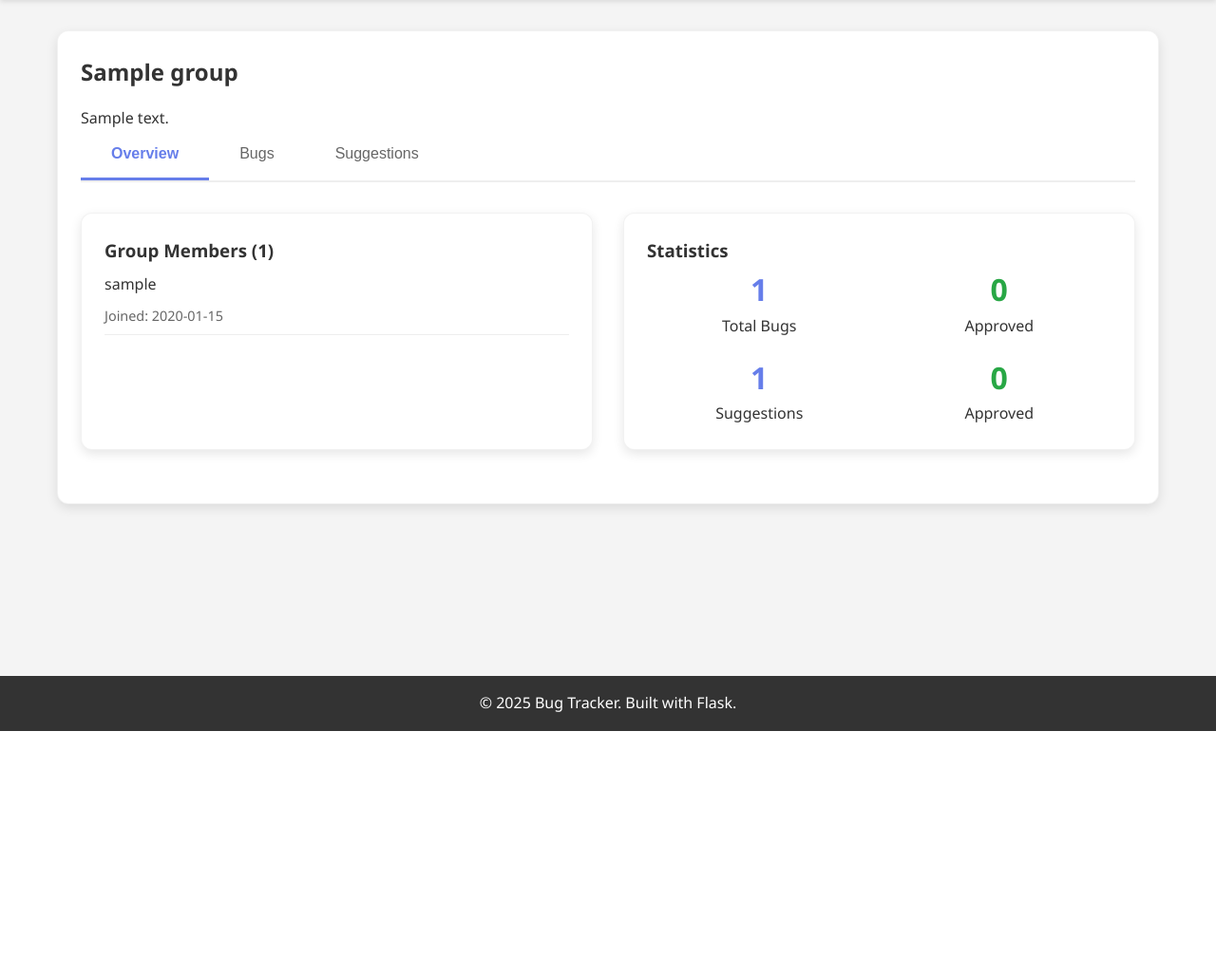
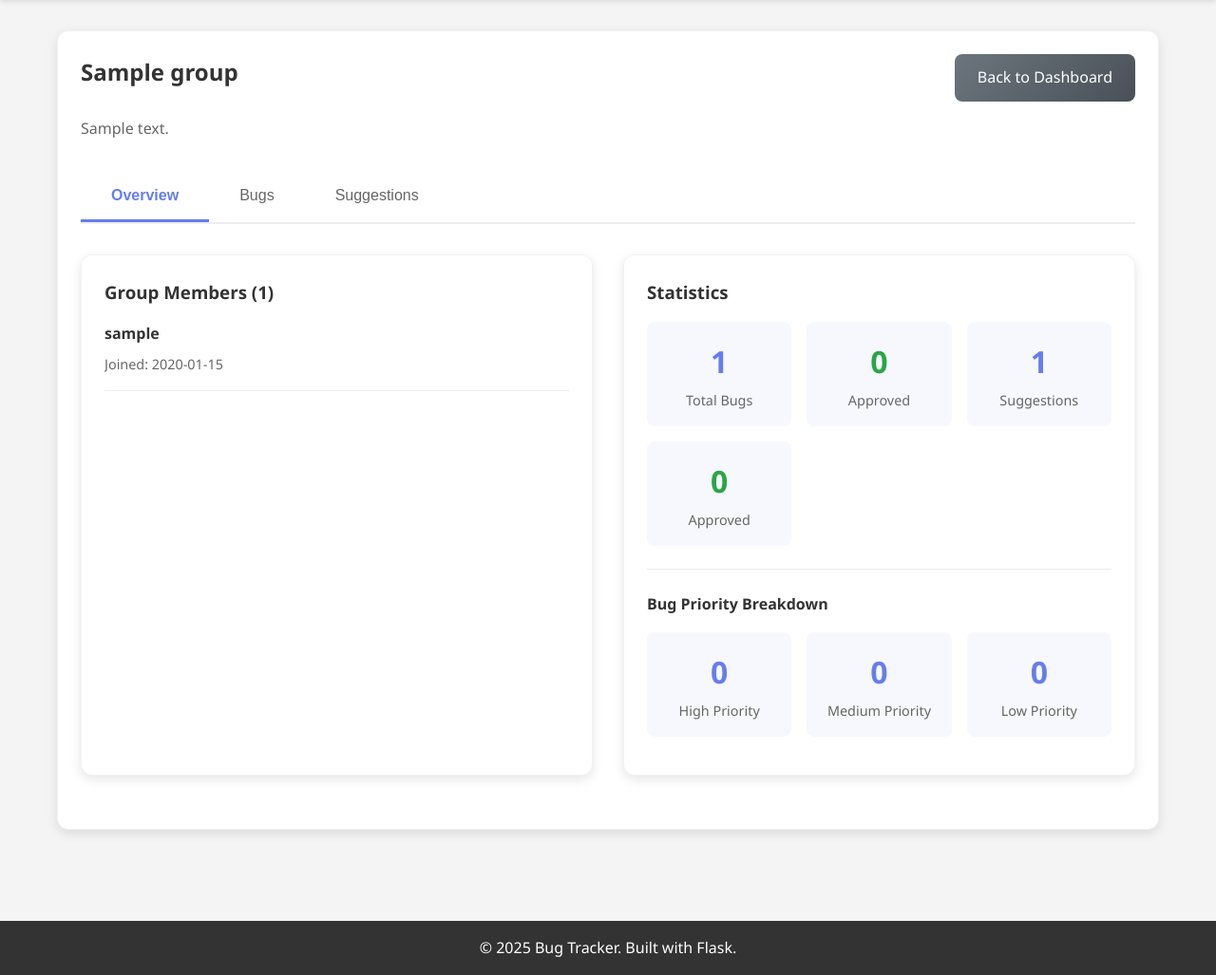
Before and after one commit to harsha-7179/bug-tracker, a Flask app: template templates/group_detail.html in a window 1280 px wide. Shown: the part 70-1097 px from the top of the page at 95% size. Before the commit the page ends 840 px from the top, so only its background shows below. Run offline with Flask 3, Linux system fonts and the light colour scheme; the template is opened without the code that fills it: most values are stand-ins (such as "Sample title", 1, 10 or a date in 2020).

Commit message:
Update group_detail.html

```diff
--- a/templates/group_detail.html
+++ b/templates/group_detail.html
@@ -2,14 +2,17 @@
 {% block content %}
 <div class="card">
     <div class="item-header">
+        <div>
             <h2>{{ group.name }}</h2>
             {% if is_leader %}
-            <span style="color: #28a745; font-weight: bold;">👑 Leader</span>
+                <span class="status-approved" style="margin-top: 0.5rem;">👑 Leader</span>
             {% endif %}
+        </div>
+        <a href="{{ url_for('dashboard') }}" class="btn btn-secondary">Back to Dashboard</a>
     </div>
 
     {% if group.description %}
-        <p>{{ group.description }}</p>
+        <p style="color: #666; margin-bottom: 2rem;">{{ group.description }}</p>
     {% endif %}
 
     <div class="tabs">
@@ -24,27 +27,39 @@
             <!-- Members Section -->
             <div class="card">
                 <h3>Group Members ({{ members|length }})</h3>
-                <ul style="list-style: none;">
+                <div style="max-height: 400px; overflow-y: auto;">
                     {% for member in members %}
-                    <li style="padding: 0.5rem 0; border-bottom: 1px solid #eee;">
-                        {{ member.username }}
+                    <div style="padding: 1rem 0; border-bottom: 1px solid #eee; display: flex; justify-content: space-between; align-items: center;">
+                        <div>
+                            <strong>{{ member.username }}</strong>
                             {% if member.is_leader %}
-                            <span style="color: #28a745;">(Leader)</span>
+                                <span class="status-approved" style="font-size: 0.8rem; margin-left: 0.5rem;">Leader</span>
                             {% endif %}
-                        <span class="file-info">Joined: {{ member.joined_at[:10] }}</span>
-                    </li>
+                            <div class="file-info">Joined: {{ member.joined_at[:10] }}</div>
+                        </div>
+                        {% if is_leader and not member.is_leader and member.username != session.username %}
+                            <a href="{{ url_for('make_leader', group_id=group.id, user_id=member.user_id) }}"
+                               class="btn btn-small btn-success"
+                               onclick="return confirm('Make {{ member.username }} a leader?')">
+                                Make Leader
+                            </a>
+                        {% endif %}
+                    </div>
                     {% endfor %}
-                </ul>
+                </div>
 
                 {% if is_leader %}
-                    <form method="POST" action="{{ url_for('invite_user', group_id=group.id) }}" style="margin-top: 1rem;">
+                    <form method="POST" action="{{ url_for('invite_user', group_id=group.id) }}" style="margin-top: 1.5rem; padding-top: 1.5rem; border-top: 1px solid #eee;">
+                        <h4 style="margin-bottom: 1rem;">Invite User</h4>
                         <div class="form-group">
-                            <label for="username">Invite User by Username:</label>
-                            <div style="display: flex; gap: 0.5rem;">
-                                <input type="text" name="username" placeholder="Enter username" required style="flex: 1;">
-                                <button type="submit" class="btn">Invite</button>
+                            <label for="username">Username:</label>
+                            <input type="text" name="username" placeholder="Enter username" required>
                         </div>
+                        <div class="form-group">
+                            <label for="message">Invitation Message (optional):</label>
+                            <textarea name="message" placeholder="Add a personal message..." rows="2"></textarea>
                         </div>
+                        <button type="submit" class="btn">Send Invitation</button>
                     </form>
                 {% endif %}
             </div>
@@ -52,22 +67,41 @@
             <!-- Quick Stats -->
             <div class="card">
                 <h3>Statistics</h3>
-                <div style="display: grid; grid-template-columns: 1fr 1fr; gap: 1rem;">
-                    <div style="text-align: center;">
-                        <div style="font-size: 2rem; font-weight: bold; color: #667eea;">{{ bugs|length }}</div>
-                        <div>Total Bugs</div>
+                <div class="stats-grid">
+                    <div class="stat-item">
+                        <span class="stat-number">{{ bugs|length }}</span>
+                        <div class="stat-label">Total Bugs</div>
                     </div>
-                    <div style="text-align: center;">
-                        <div style="font-size: 2rem; font-weight: bold; color: #28a745;">{{ bugs|selectattr('status', 'equalto', 'approved')|list|length }}</div>
-                        <div>Approved</div>
+                    <div class="stat-item">
+                        <span class="stat-number" style="color: #28a745;">{{ bugs|selectattr('status', 'equalto', 'approved')|list|length }}</span>
+                        <div class="stat-label">Approved</div>
                     </div>
-                    <div style="text-align: center;">
-                        <div style="font-size: 2rem; font-weight: bold; color: #667eea;">{{ suggestions|length }}</div>
-                        <div>Suggestions</div>
+                    <div class="stat-item">
+                        <span class="stat-number">{{ suggestions|length }}</span>
+                        <div class="stat-label">Suggestions</div>
                     </div>
-                    <div style="text-align: center;">
-                        <div style="font-size: 2rem; font-weight: bold; color: #28a745;">{{ suggestions|selectattr('status', 'equalto', 'approved')|list|length }}</div>
-                        <div>Approved</div>
+                    <div class="stat-item">
+                        <span class="stat-number" style="color: #28a745;">{{ suggestions|selectattr('status', 'equalto', 'approved')|list|length }}</span>
+                        <div class="stat-label">Approved</div>
+                    </div>
+                </div>
+
+                <!-- Priority Breakdown -->
+                <div style="margin-top: 1.5rem; padding-top: 1.5rem; border-top: 1px solid #eee;">
+                    <h4>Bug Priority Breakdown</h4>
+                    <div class="stats-grid">
+                        <div class="stat-item">
+                            <span class="stat-number priority-high">{{ bugs|selectattr('priority', 'equalto', 'high')|list|length }}</span>
+                            <div class="stat-label">High Priority</div>
+                        </div>
+                        <div class="stat-item">
+                            <span class="stat-number priority-medium">{{ bugs|selectattr('priority', 'equalto', 'medium')|list|length }}</span>
+                            <div class="stat-label">Medium Priority</div>
+                        </div>
+                        <div class="stat-item">
+                            <span class="stat-number priority-low">{{ bugs|selectattr('priority', 'equalto', 'low')|list|length }}</span>
+                            <div class="stat-label">Low Priority</div>
+                        </div>
                     </div>
                 </div>
             </div>
@@ -84,13 +118,23 @@
         <div class="card">
             <h4>Report New Bug</h4>
             <form method="POST" action="{{ url_for('upload_bug', group_id=group.id) }}" enctype="multipart/form-data">
+                <div class="grid grid-2">
                     <div class="form-group">
                         <label for="bug_title">Title:</label>
                         <input type="text" id="bug_title" name="title" required>
                     </div>
                     <div class="form-group">
+                        <label for="priority">Priority:</label>
+                        <select id="priority" name="priority">
+                            <option value="low">Low</option>
+                            <option value="medium" selected>Medium</option>
+                            <option value="high">High</option>
+                        </select>
+                    </div>
+                </div>
+                <div class="form-group">
                     <label for="bug_description">Description:</label>
-                    <textarea id="bug_description" name="description" rows="3" required></textarea>
+                    <textarea id="bug_description" name="description" rows="4" required placeholder="Describe the bug in detail..."></textarea>
                 </div>
                 <div class="form-group">
                     <label for="file">Attachment (optional):</label>
@@ -106,30 +150,47 @@
             {% for bug in bugs %}
             <div class="card">
                 <div class="item-header">
+                    <div>
                         <h4>{{ bug.title }}</h4>
+                        <div style="display: flex; gap: 1rem; align-items: center; margin-top: 0.5rem;">
+                            <span class="priority-{{ bug.priority }}">{{ bug.priority.upper() }} PRIORITY</span>
+                            <span class="status-{{ bug.status }}">{{ bug.status.upper() }}</span>
+                        </div>
+                    </div>
                     <div class="item-actions">
-                        <span class="status-{{ bug.status }}">{{ bug.status.upper() }}</span>
+                        {% if bug.reporter_id == session.user_id or is_leader %}
+                            <a href="{{ url_for('edit_bug', bug_id=bug.id) }}" class="btn btn-small btn-secondary">Edit</a>
+                        {% endif %}
                         {% if is_leader and bug.status == 'pending' %}
-                            <a href="{{ url_for('approve_bug', bug_id=bug.id) }}" class="btn btn-success">Approve</a>
+                            <a href="{{ url_for('approve_bug', bug_id=bug.id) }}"
+                               class="btn btn-small btn-success"
+                               onclick="return confirm('Approve this bug report?')">Approve</a>
                         {% endif %}
                     </div>
                 </div>
-                <p>{{ bug.description }}</p>
+                <p style="margin: 1rem 0;">{{ bug.description }}</p>
                 {% if bug.file_path %}
-                    <div class="file-info">
+                    <div class="file-info" style="margin-bottom: 1rem;">
                         📎 <a href="{{ url_for('static', filename=bug.file_path) }}" target="_blank">{{ bug.file_name }}</a>
                     </div>
                 {% endif %}
                 <div class="file-info">
-                    Reported by {{ bug.reporter_name }} on {{ bug.created_at[:16] }}
+                    <div>Reported by <strong>{{ bug.reporter_name }}</strong> on {{ bug.created_at[:16] }}</div>
                     {% if bug.approved_at %}
-                        | Approved on {{ bug.approved_at[:16] }}
+                        <div>Approved by <strong>{{ bug.approved_by_name }}</strong> on {{ bug.approved_at[:16] }}</div>
+                    {% endif %}
+                    {% if bug.last_edited %}
+                        <div>Last edited: {{ bug.last_edited[:16] }}</div>
                     {% endif %}
                 </div>
             </div>
             {% endfor %}
         {% else %}
-            <p>No bug reports yet.</p>
+            <div style="text-align: center; padding: 3rem; color: #666;">
+                <div style="font-size: 4rem; margin-bottom: 1rem;">🐛</div>
+                <h3>No Bug Reports Yet</h3>
+                <p>Be the first to report a bug!</p>
+            </div>
         {% endif %}
     </div>
 
@@ -149,7 +210,7 @@
                 </div>
                 <div class="form-group">
                     <label for="suggestion_description">Description:</label>
-                    <textarea id="suggestion_description" name="description" rows="3" required></textarea>
+                    <textarea id="suggestion_description" name="description" rows="4" required placeholder="Describe your suggestion in detail..."></textarea>
                 </div>
                 <button type="submit" class="btn">Submit Suggestion</button>
             </form>
@@ -164,22 +225,30 @@
                     <div class="item-actions">
                         <span class="status-{{ suggestion.status }}">{{ suggestion.status.upper() }}</span>
                         {% if is_leader and suggestion.status == 'pending' %}
-                            <a href="{{ url_for('approve_suggestion', suggestion_id=suggestion.id) }}" class="btn btn-success">Approve</a>
-                            <a href="{{ url_for('reject_suggestion', suggestion_id=suggestion.id) }}" class="btn btn-danger">Reject</a>
+                            <a href="{{ url_for('approve_suggestion', suggestion_id=suggestion.id) }}"
+                               class="btn btn-small btn-success"
+                               onclick="return confirm('Approve this suggestion?')">Approve</a>
+                            <a href="{{ url_for('reject_suggestion', suggestion_id=suggestion.id) }}"
+                               class="btn btn-small btn-danger"
+                               onclick="return confirm('Reject this suggestion?')">Reject</a>
                         {% endif %}
                     </div>
                 </div>
-                <p>{{ suggestion.description }}</p>
+                <p style="margin: 1rem 0;">{{ suggestion.description }}</p>
                 <div class="file-info">
-                    Suggested by {{ suggestion.author_name }} on {{ suggestion.created_at[:16] }}
+                    <div>Suggested by <strong>{{ suggestion.author_name }}</strong> on {{ suggestion.created_at[:16] }}</div>
                     {% if suggestion.reviewed_at %}
-                        | Reviewed on {{ suggestion.reviewed_at[:16] }}
+                        <div>Reviewed by <strong>{{ suggestion.reviewed_by_name }}</strong> on {{ suggestion.reviewed_at[:16] }}</div>
                     {% endif %}
                 </div>
             </div>
             {% endfor %}
         {% else %}
-            <p>No suggestions yet.</p>
+            <div style="text-align: center; padding: 3rem; color: #666;">
+                <div style="font-size: 4rem; margin-bottom: 1rem;">💡</div>
+                <h3>No Suggestions Yet</h3>
+                <p>Share your ideas to improve the project!</p>
+            </div>
         {% endif %}
     </div>
 </div>
```
Lines whose indentation alone changed are shown as unchanged.
